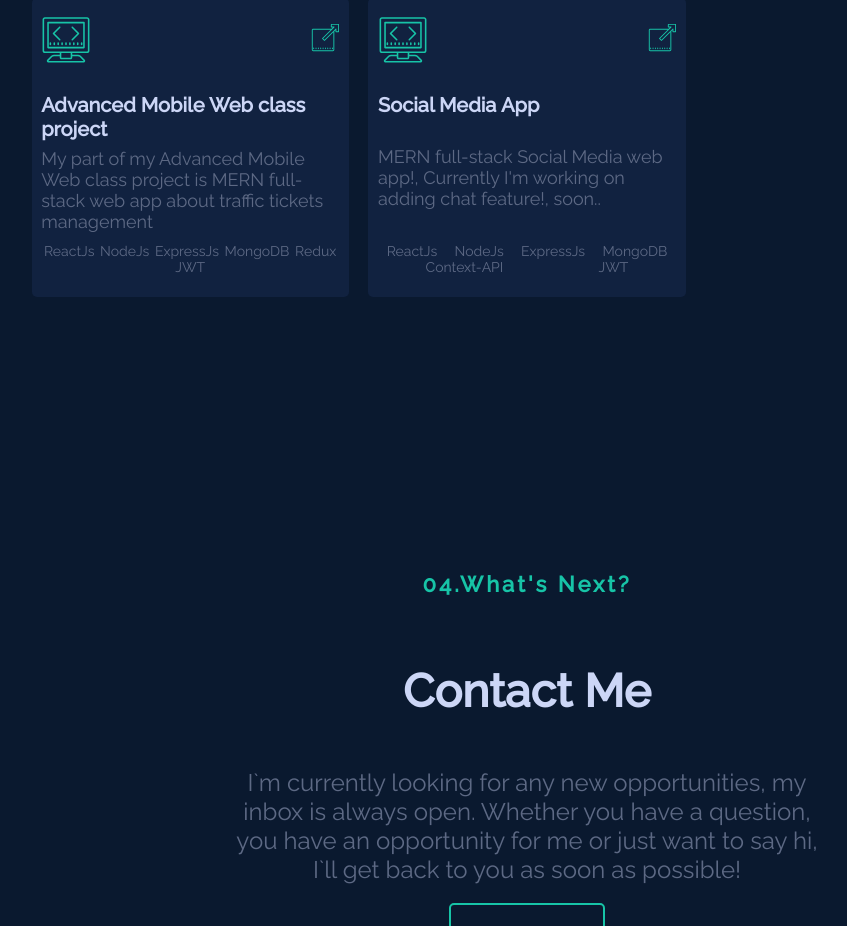
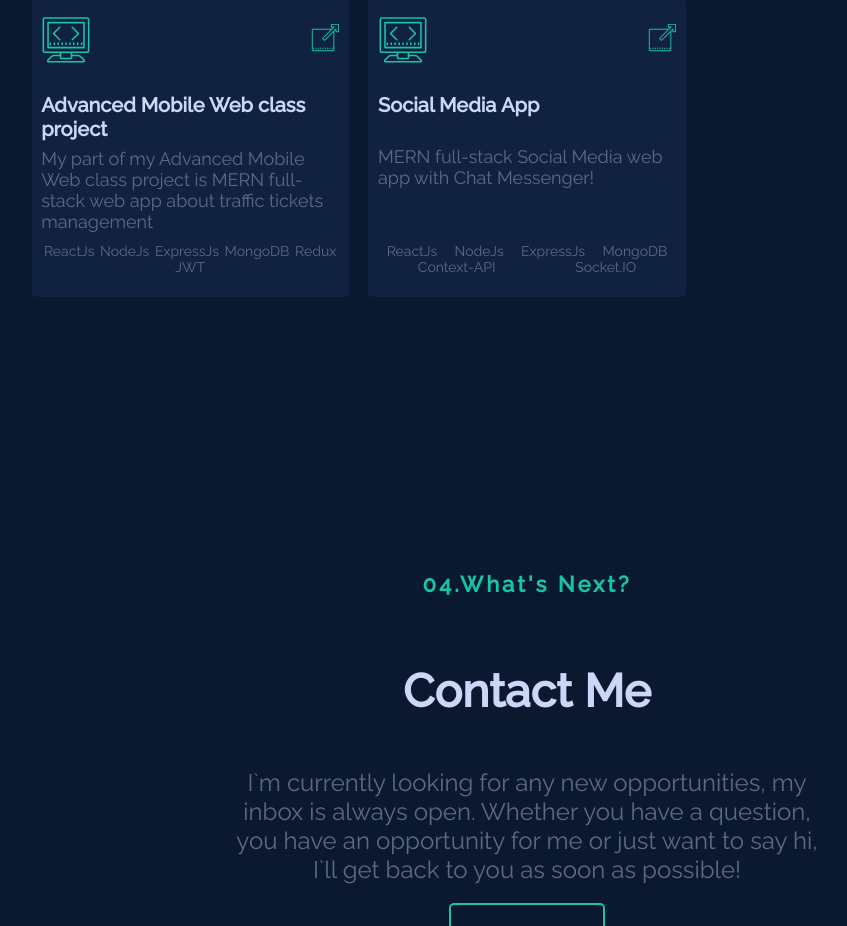
Before and after one commit to MohammadSaeedNahlous/Portfolio-2.0, a Next.js app: page / in a window 1280 px wide. Shown: the part 3475-4401 px from the top of the page, without its empty margins (113-960 px from the left). Built offline with nearby package versions, Linux system fonts and the light colour scheme.

Commit message:
modifying project desc

```diff
--- a/public/projects-data.js
+++ b/public/projects-data.js
@@ -72,8 +72,8 @@ export const PROJECT_DATA = [
     {
         id:'p11',
         title: 'Social Media App',
-        description: "MERN full-stack Social Media web app!, Currently I'm working on adding chat feature!, soon.. ",
-        tags: ['ReactJs','NodeJs' ,'ExpressJs', 'MongoDB','Context-API','JWT'],
+        description: "MERN full-stack Social Media web app with Chat Messenger! ",
+        tags: ['ReactJs','NodeJs' ,'ExpressJs', 'MongoDB','Context-API','Socket.IO'],
         url:'https://github.com/MoSaeedNahlous/MERN---Social-Media-App'
     }
 ]
```
